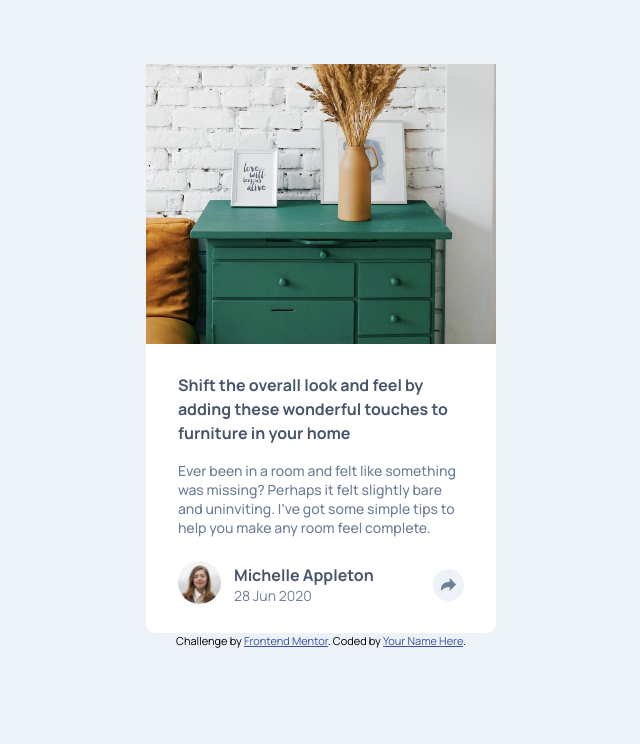
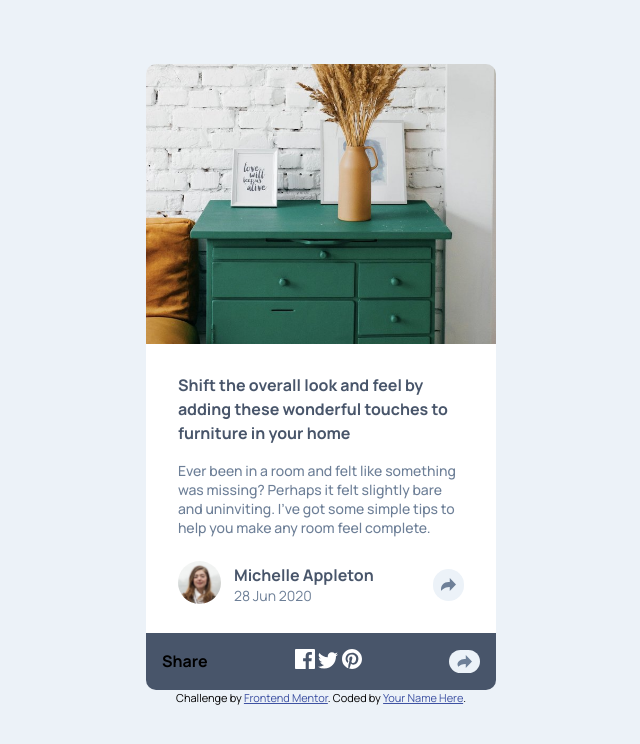
Before and after one commit to Manuelcoder02/juniordev-article-preview, a plain HTML site: page index.html in a window 1280 px wide. Shown: the whole page, without its empty margins (319-959 px from the left). Drawn offline with Linux system fonts and the light colour scheme.

Commit message:
latest commit

```diff
--- a/assets/css/style.css
+++ b/assets/css/style.css
@@ -26,11 +26,14 @@ body {
 	/* max-width: 40%; */
 	margin: 0 auto;
 	margin-top: 4em;
-	border-radius: 10px;
+	border-radius: 20px;
 }
 
 /* IMAGE SECTION STYLING */
-
+.hero-image {
+	border-top-left-radius: 10px;
+	border-top-right-radius: 10px;
+}
 /* TEXT SECTION STYLING */
 .text {
 	padding: 1.5em 1em;
@@ -78,6 +81,17 @@ body {
 	padding: 0.3em 0.5em;
 	border-radius: 50px;
 }
+
+.share {
+	background-color: hsl(217, 19%, 35%);
+	border-bottom-left-radius: 10px;
+	border-bottom-right-radius: 10px;
+	padding: 1em;
+	display: flex;
+	justify-content: space-between;
+	align-items: center;
+}
+
 /* ATTRIBUTION STYLING */
 
 .attribution {
--- a/index.html
+++ b/index.html
@@ -61,6 +61,31 @@
 					</div>
 				</div>
 			</section>
+			<section class="share">
+				<h5 class="share-text">Share</h5>
+				<div class="socials">
+					<img
+						src="./images/icon-facebook.svg"
+						alt="letter f depicting facebook logo"
+						class="facebook"
+					/>
+					<img
+						src="./images/icon-twitter.svg"
+						alt="a white bird depicting twitter logo"
+						class="twitter"
+					/>
+					<img
+						src="./images/icon-pinterest.svg"
+						alt="letter p enclosed in a circle depicting pinterest logo"
+						class="pinterest"
+					/>
+				</div>
+				<img
+					class="btn--share"
+					src="./images/icon-share.svg"
+					alt="right curved arrow"
+				/>
+			</section>
 		</main>
 
 		<div class="attribution">
```
